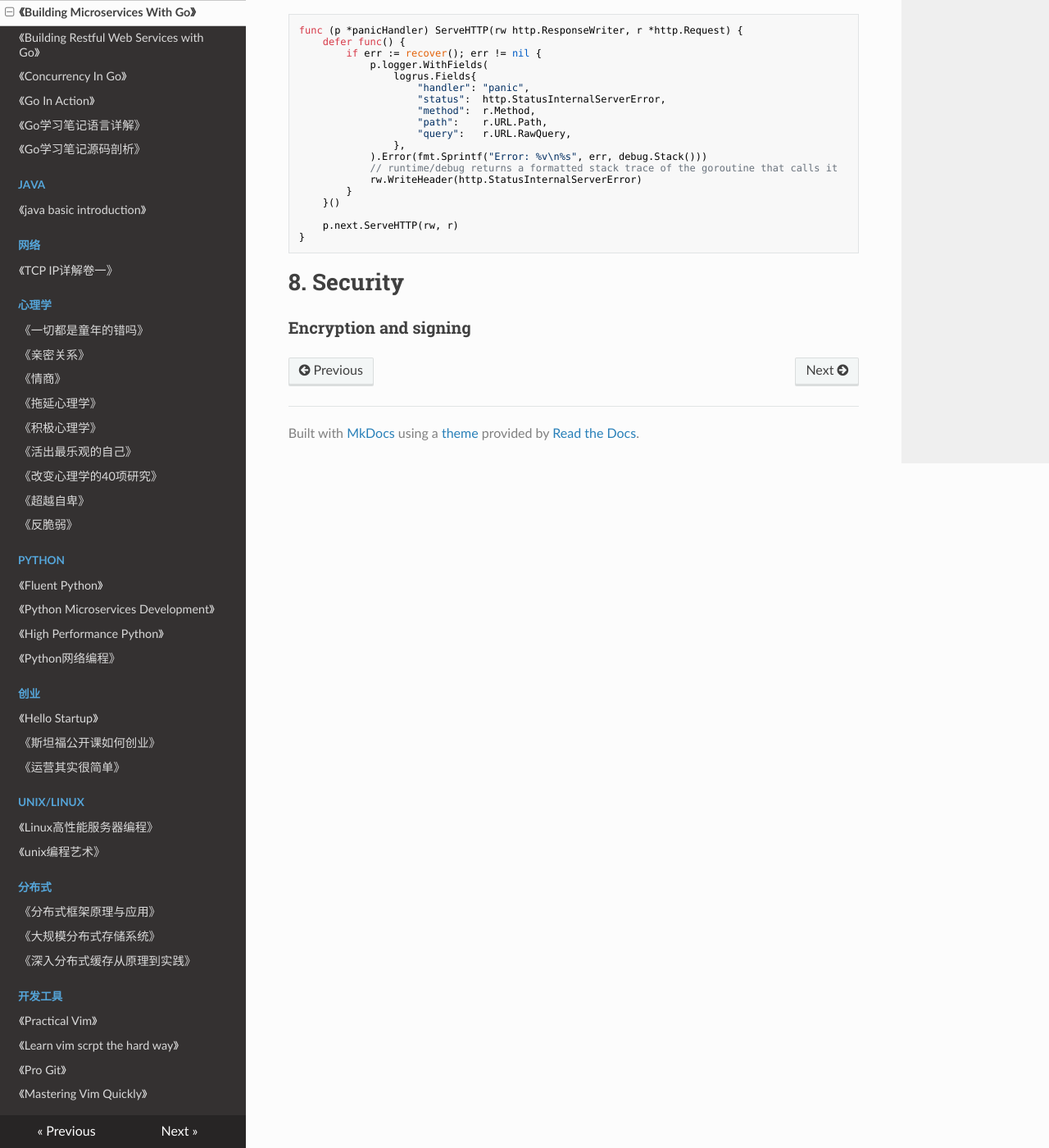
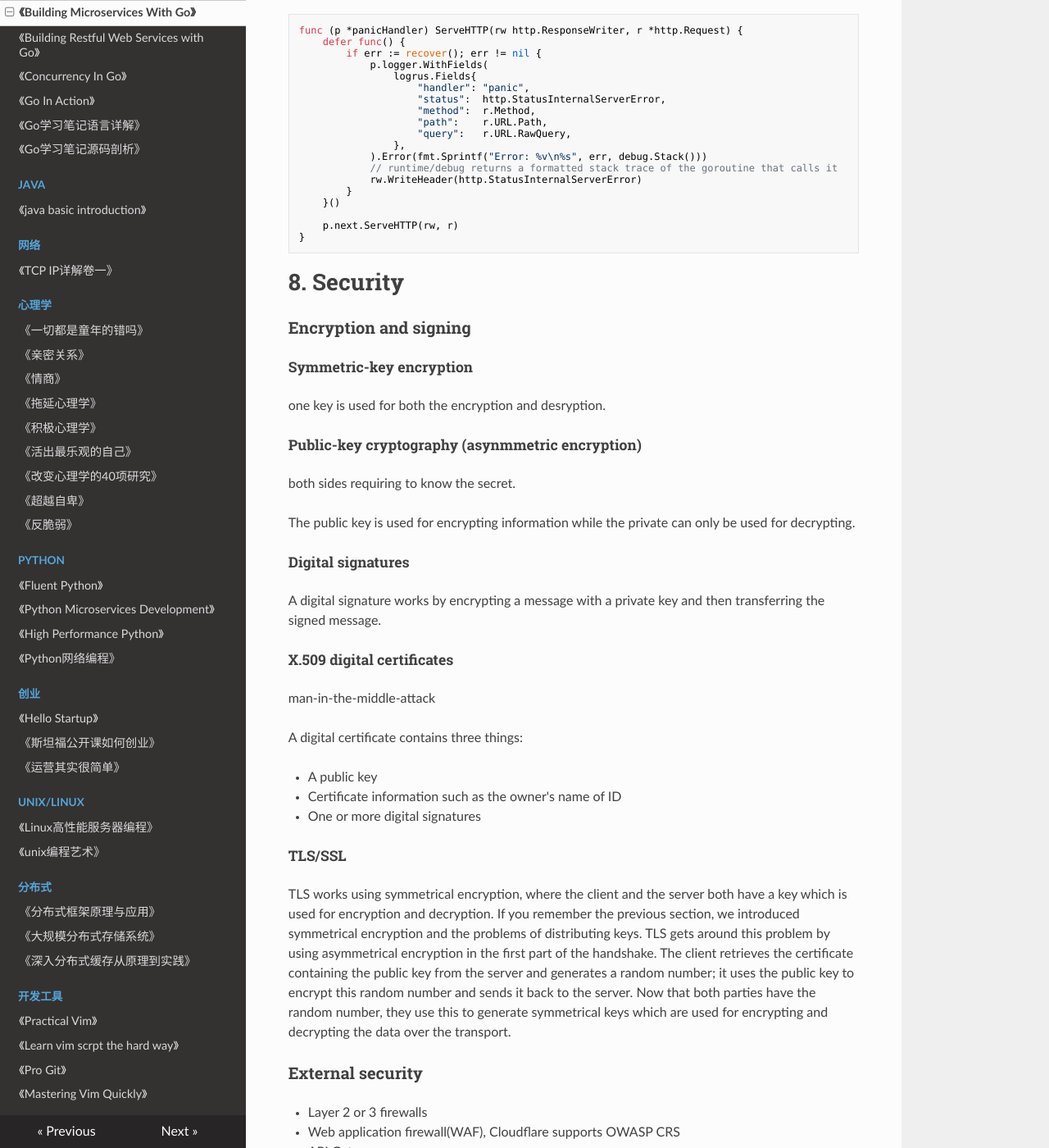
Before and after one commit to PegasusWang/booknotes, an MkDocs documentation site: the page built from docs/golang/building-microservices-with-go/book.md, in a window 1280 px wide and 1400 px high, scrolled down 7689 px. Shown: the whole window at 82% size. Built offline with MkDocs 1.6.1, drawn with Linux system fonts in a browser that asks for light colours; nearby versions of some CDN libraries; old or Windows-style settings are respelled for this version of MkDocs; some of the changed text lies outside the part shown.

Commit message:
security

```diff
--- a/docs/golang/building-microservices-with-go/book.md
+++ b/docs/golang/building-microservices-with-go/book.md
@@ -323,3 +323,49 @@ func (p *panicHandler) ServeHTTP(rw http.ResponseWriter, r *http.Request) {
 # 8. Security
 
 ### Encryption and signing
+
+##### Symmetric-key encryption
+one key is used for both the encryption and desryption.
+
+##### Public-key cryptography (asynmmetric encryption)
+both sides requiring to know the secret.
+
+The public key is used for encrypting information while the private can only be used for decrypting.
+
+##### Digital signatures
+A digital signature works by encrypting a message with a private key and then transferring the signed message.
+
+##### X.509 digital certificates
+man-in-the-middle-attack
+
+A digital certificate contains three things:
+
+- A public key
+- Certificate information such as the owner's name of ID
+- One or more digital signatures
+
+##### TLS/SSL
+
+TLS works using symmetrical encryption, where the client and the server both have a key which is used for encryption and decryption. If you remember the previous section, we introduced symmetrical encryption and the problems of distributing keys. TLS gets around this problem by using asymmetrical encryption in the first part of the handshake. The client retrieves the certificate containing the public key from the server and generates a random number; it uses the public key to encrypt this random number and sends it back to the server. Now that both parties have the random number, they use this to generate symmetrical keys which are used for encrypting and decrypting the data over the transport.
+
+### External security
+
+- Layer 2 or 3 firewalls
+- Web application firewall(WAF), Cloudflare supports OWASP CRS
+- API Gateway
+	- Request validation
+	- Authorization
+	- Rate limiting
+	- Logging
+	- Caching
+	- Request and response transformations
+- DDoS protection
+	- UDP fragment: creating datagrams which contain fake packets, when server attempts to reassemble packets, it is unable to do so and the resources are quickly overwhelmed
+	- UDP flood: sending a flood of UDP packets with a spoofed source address to an IP address
+	- DNS
+	- NTP
+	- Chargen
+	- UDP
+	- SYN
+	- SSDP
+	- ACK
```
